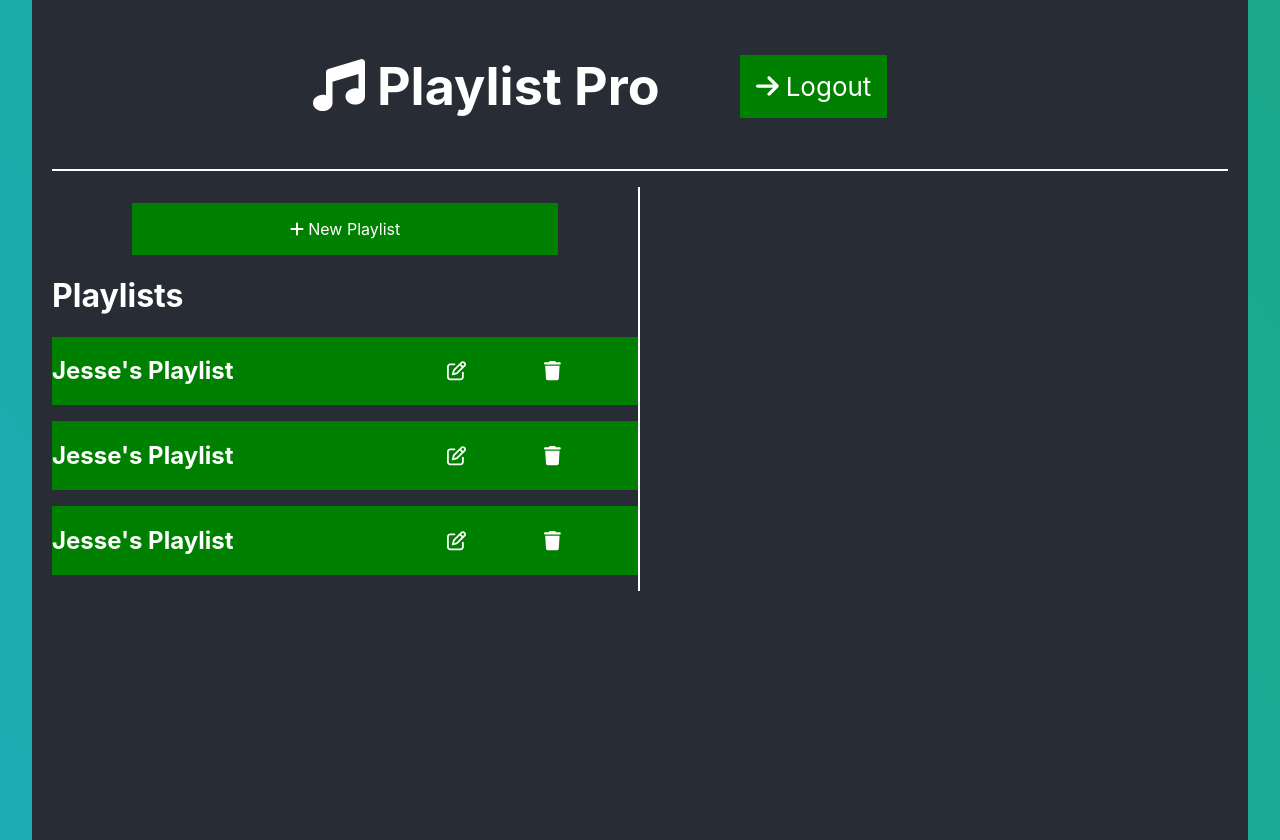
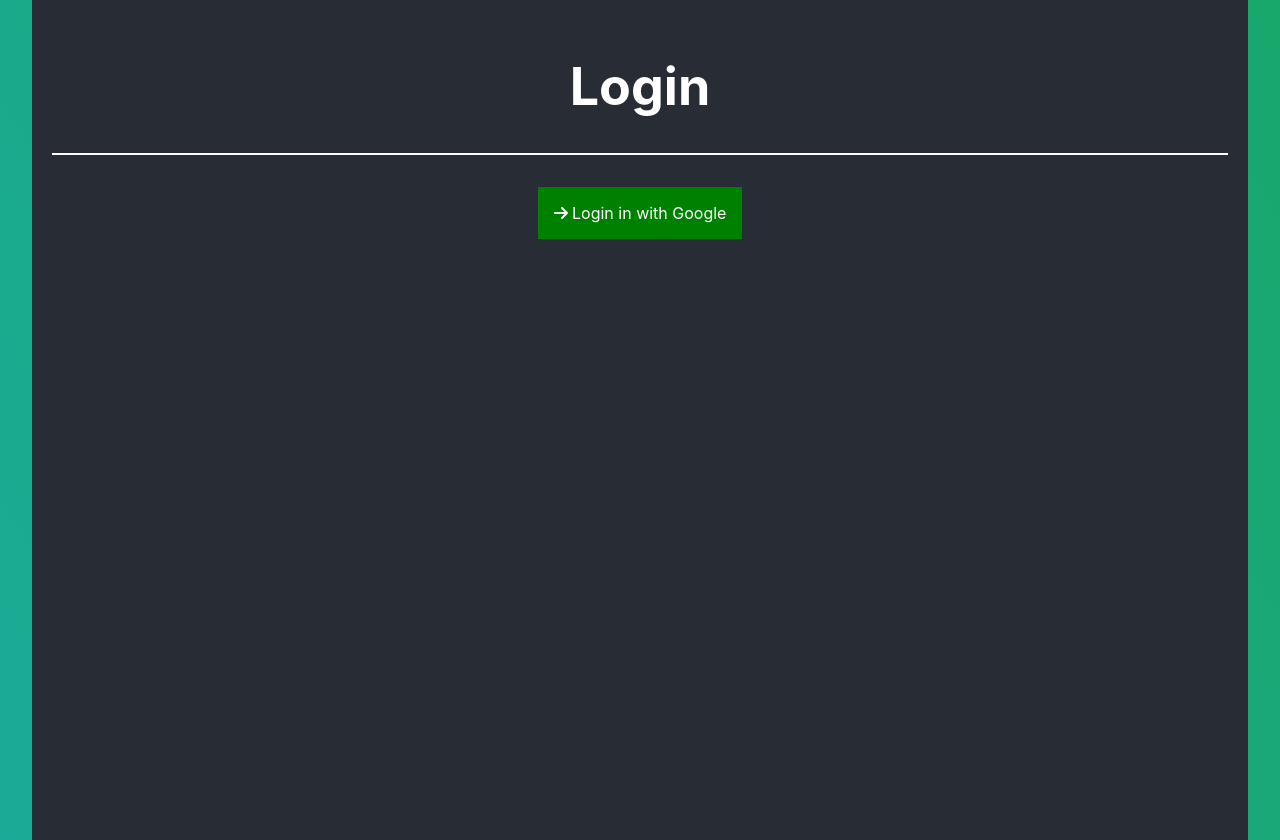
Before and after one commit to 6156Project/playlist-pro-frontend, a React (Create React App) app: page / in a window 1280 px wide. Built offline with nearby package versions, Linux system fonts and the light colour scheme; no server answers.

Commit message:
show logged out state if token not set

```diff
--- a/src/api-service.js
+++ b/src/api-service.js
@@ -76,7 +76,7 @@
     }
 
     static login() {
-        return fetch(`${baseUrl}/login`, {
+        return fetch(`${baseUrl}login`, {
             method: 'GET',
             headers: {
                 'Content-Type': 'application/json'
@@ -85,7 +85,7 @@
     }
 
     static logout() {
-        return fetch(`${baseUrl}/logout`, {
+        return fetch(`${baseUrl}logout`, {
             method: 'GET',
             headers: {
                 'Content-Type': 'application/json'
--- a/src/components/home.js
+++ b/src/components/home.js
@@ -6,6 +6,7 @@
 import { FontAwesomeIcon } from "@fortawesome/react-fontawesome";
 import {faArrowRight, faMusic, faPlus} from '@fortawesome/free-solid-svg-icons';
 import API from '../api-service';
+import Login from "./login";
 
 function Home() {
     // Can use these variables for testing purposes locally
@@ -19,6 +20,7 @@
     // const [selectedPlaylistSongs, setSelectedPlaylistSongs] = useState([]);
     const [editedPlaylist, setEditedPlaylist] = useState(null);
     const [songPageNumber, setSongPageNumber] = useState(1);
+    const [token, setToken] = useState(false);
 
     useEffect(()=> {
         // get up-to-date playlists from microservice
@@ -89,8 +91,13 @@
 
     const logoutClicked = () => {
         API.logout()
-            .then()
+            .then(() => setToken(false))
             .catch(() => console.log())
+    }
+
+
+    if(!token) {
+        return <Login setToken={setToken} />
     }
 
     return (
--- a/src/components/login.js
+++ b/src/components/login.js
@@ -6,10 +6,10 @@
 } from "@fortawesome/free-solid-svg-icons";
 
 
-function Login() {
+function Login({ setToken }) {
     const loginClicked = () => {
         API.login()
-            .then()
+            .then(() => setToken(true))
             .catch(() => console.log())
     }
 
--- a/src/components/main.js
+++ b/src/components/main.js
@@ -13,7 +13,7 @@
         <main>
             <Routes>
                 <Route exact path="/" element={<Home/>}/>
-                <Route exact path="/login" element={<Login/>}/>
+                {/*<Route exact path="/login" element={<Login/>}/>*/}
             </Routes>
         </main>
     );
```
